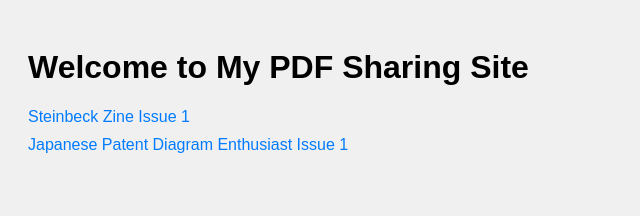
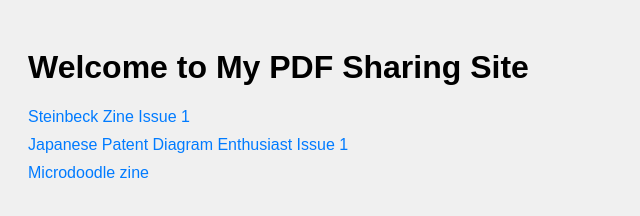
Before and after one commit to cv700/cv700.github.io, a plain HTML site: page index.html in a window 1280 px wide. Shown: the whole page, without its empty margins (0-640 px from the left). Drawn offline with Linux system fonts and the light colour scheme.

Commit message:
Update index.html

```diff
--- a/index.html
+++ b/index.html
@@ -22,6 +22,7 @@
     <h1>Welcome to My PDF Sharing Site</h1>
     <a href="https://drive.google.com/file/d/1pcmMzLXjEC7NHJI9XqiuBVwrhIpTU5jV/view?usp=share_link" target="_blank">Steinbeck Zine Issue 1</a>
     <a href="https://drive.google.com/file/d/1P2i6lxAvT2jLcj5kncV1wAAjVkLSwvNI/view?usp=drivesdk" target="_blank">Japanese Patent Diagram Enthusiast Issue 1</a>
+   <a href="https://drive.google.com/file/d/1UIgJ2PHElNzplHK13HLkPpAdHFT_AI0e/view?usp=sharingps://drive.google.com/file/d/1P2i6lxAvT2jLcj5kncV1wAAjVkLSwvNI/view?usp=drivesdk" target="_blank">Microdoodle zine</a>
     <!-- Add more links as needed -->
 </body>
     <script data-goatcounter="https://cv700.goatcounter.com/count"
```
